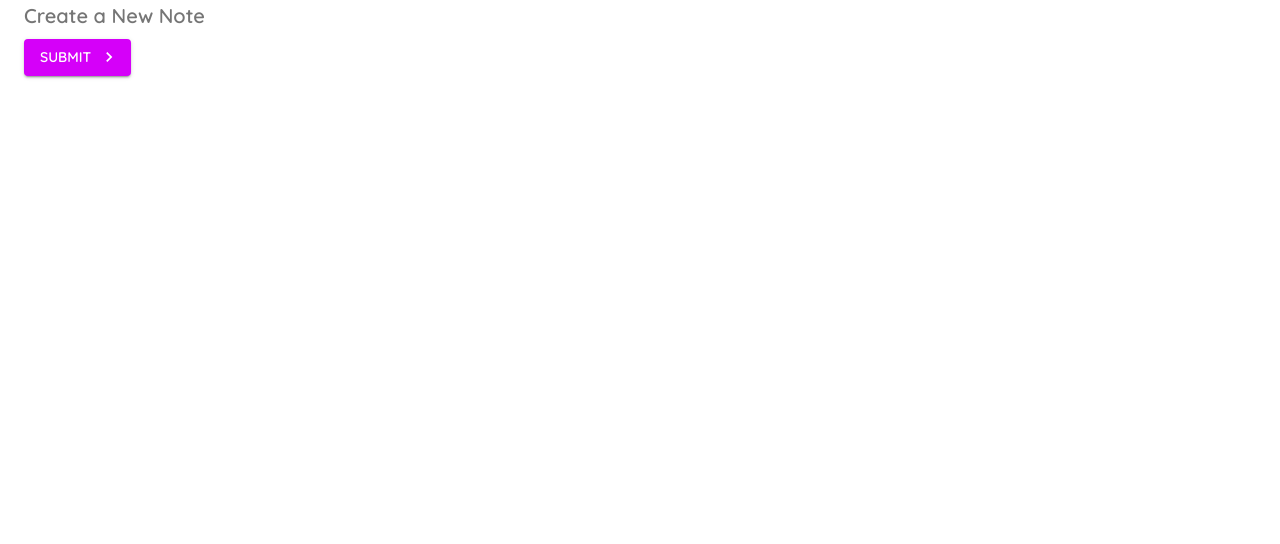
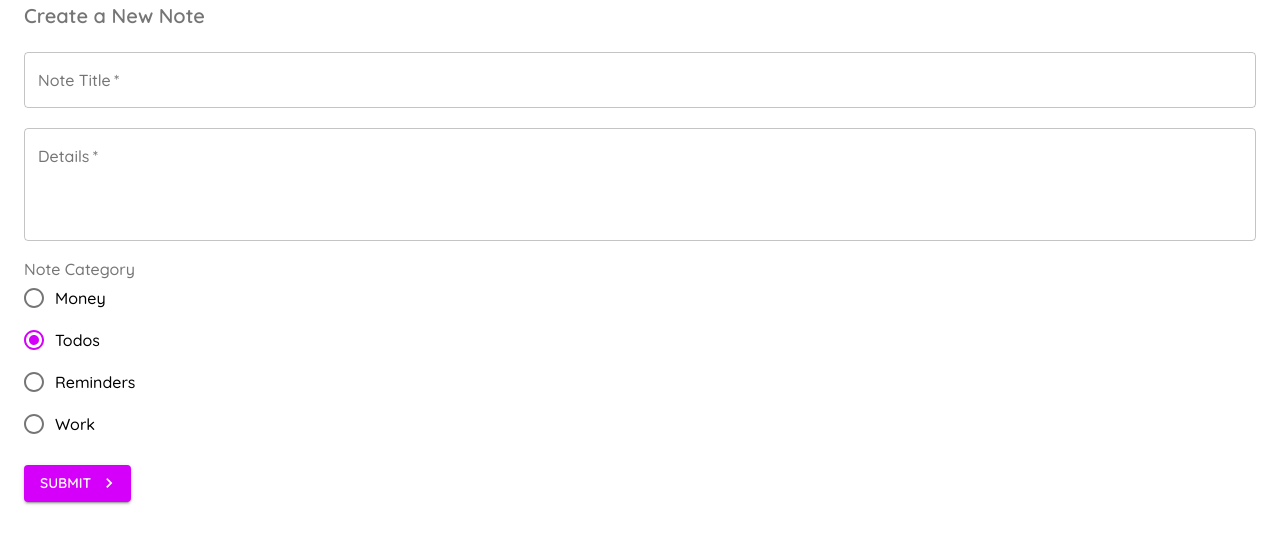
Before and after one commit to jv88899/material-ui-learning, a React (Create React App) app: page /create in a window 1280 px wide. Shown: the top 544 px of the page. Built offline with nearby package versions, Linux system fonts and the light colour scheme.

Commit message:
1 file modified

```diff
--- a/src/pages/Create.js
+++ b/src/pages/Create.js
@@ -1,11 +1,51 @@
 import React from 'react';
-import { Typography, Button, Container, makeStyles } from '@material-ui/core/';
+import {
+  Typography,
+  Button,
+  Container,
+  makeStyles,
+  TextField,
+  Radio,
+  RadioGroup,
+  FormControlLabel,
+  FormControl,
+  FormLabel
+} from '@material-ui/core/';
 import { KeyboardArrowRight } from '@material-ui/icons';
 
-const useStyles = makeStyles({});
+const useStyles = makeStyles({
+  field: {
+    display: 'block',
+    marginTop: 20,
+    marginBottom: 20
+  }
+});
 
 export default function Create() {
   const classes = useStyles();
+  const [title, setTitle] = React.useState('');
+  const [titleError, setTitleError] = React.useState(false);
+  const [details, setDetails] = React.useState('');
+  const [detailsError, setDetailsError] = React.useState(false);
+  const [category, setCategory] = React.useState('todos');
+
+  const handleSubmit = e => {
+    e.preventDefault();
+    setTitleError(false);
+    setDetailsError(false);
+
+    if (title.trim() == '') {
+      setTitleError(true);
+    }
+
+    if (details.trim() == '') {
+      setDetailsError(true);
+    }
+
+    if (title && details) {
+      console.log(title, details, category);
+    }
+  };
 
   return (
     <Container>
@@ -18,8 +58,48 @@ export default function Create() {
         Create a New Note
       </Typography>
 
+      <form noValidate autoComplete="off" onSubmit={handleSubmit}>
+        <TextField
+          onChange={e => setTitle(e.target.value)}
+          className={classes.field}
+          label="Note Title"
+          variant="outlined"
+          color="secondary"
+          fullWidth
+          required
+          error={titleError}
+        />
+        <TextField
+          onChange={e => setDetails(e.target.value)}
+          className={classes.field}
+          label="Details"
+          variant="outlined"
+          color="secondary"
+          multiline
+          rows={4}
+          fullWidth
+          required
+          error={detailsError}
+        />
+
+        <FormControl className={classes.field}>
+          <FormLabel>Note Category</FormLabel>
+          <RadioGroup
+            value={category}
+            onChange={e => setCategory(e.target.value)}
+          >
+            <FormControlLabel value="money" control={<Radio />} label="Money" />
+            <FormControlLabel value="todos" control={<Radio />} label="Todos" />
+            <FormControlLabel
+              value="reminders"
+              control={<Radio />}
+              label="Reminders"
+            />
+            <FormControlLabel value="work" control={<Radio />} label="Work" />
+          </RadioGroup>
+        </FormControl>
+
         <Button
-        onClick={() => console.log('You clicked me')}
           type="submit"
           color="secondary"
           variant="contained"
@@ -27,6 +107,7 @@ export default function Create() {
         >
           Submit
         </Button>
+      </form>
 
       {/* Icons */}
     </Container>
```
Lines whose indentation alone changed are shown as unchanged.
